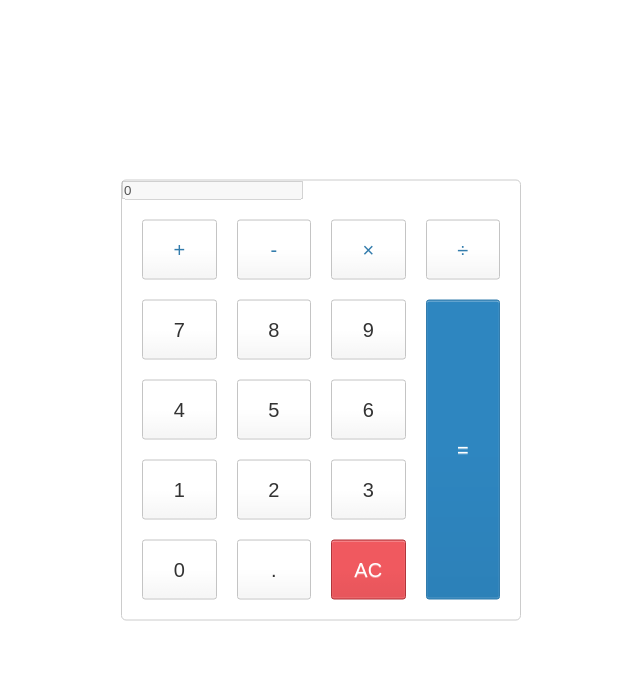
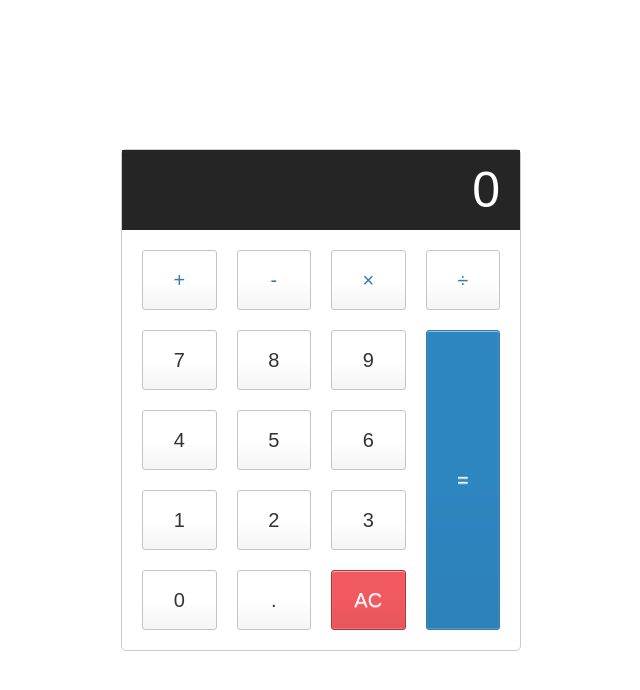
Before and after one commit to munawir24/munawir24.github.io, a plain HTML site: page index.html in a window 1280 px wide. Shown: the whole page, without its empty margins (319-959 px from the left). Drawn offline with Linux system fonts and the light colour scheme.

Commit message:
Update index.html

```diff
--- a/index.html
+++ b/index.html
@@ -10,7 +10,7 @@
 
 <body>
     <div class="calculator">
-        <input type="text" class="caculator-screen" value="0" disabled />
+        <input type="text" class="calculator-screen" value="0" disabled />
         <div class="calculator-keys">
             <button type="button" class="operator" value="+">+</button>
             <button type="button" class="operator" value="-">-</button>
```
